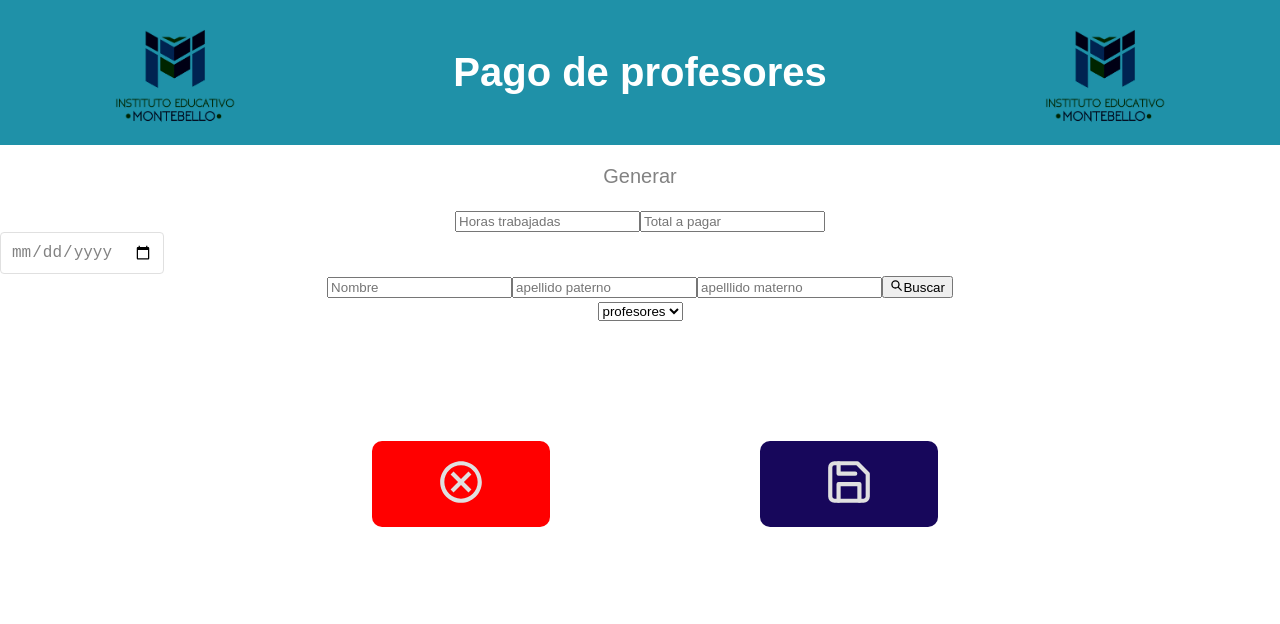
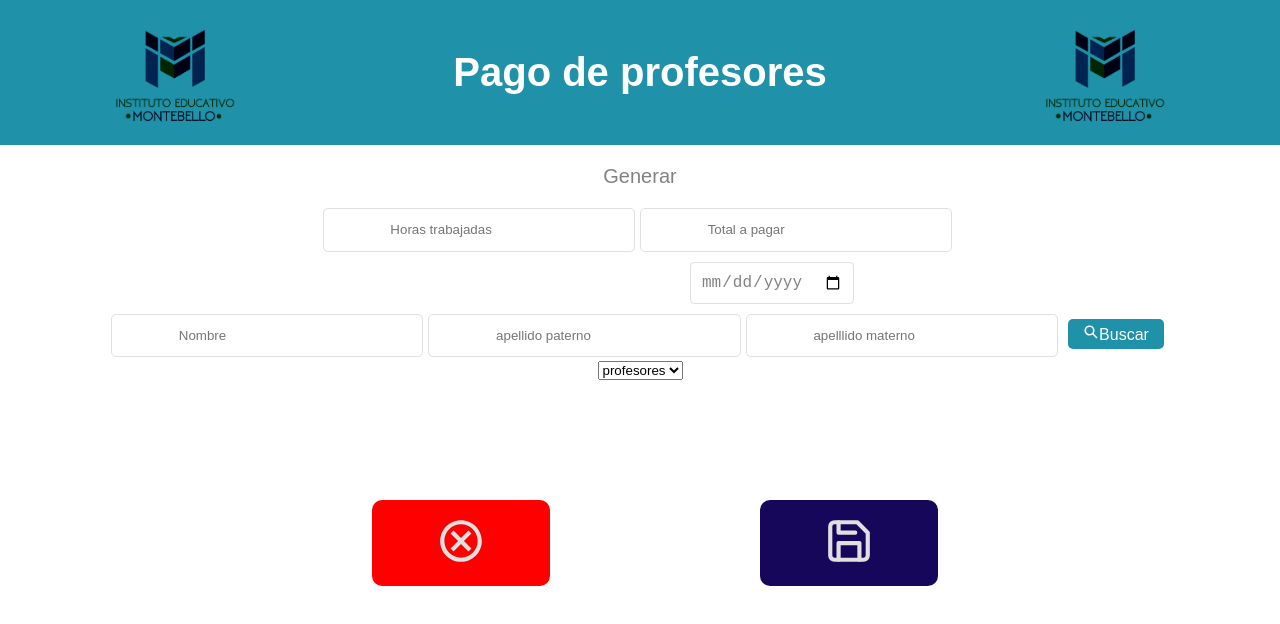
Before and after one commit to Adrian10-07/Proyecto-Integrador, a React (Vite) app in the folder moz-todo-react/: page /addPro in a window 1280 px wide. Shown: the top 624 px of the page. Built offline with nearby package versions, Linux system fonts and the light colour scheme.

Commit message:
vistas empleados

```diff
--- /dev/null
+++ b/moz-todo-react/src/componentes/PagosEmpleadoForm/addPagoPersonal/AddPagoPersonal.css
@@ -0,0 +1,49 @@
+#inputFecha{
+    font-family: monospace;
+    padding-inline-start: 1px;
+    cursor: default;
+    overflow: hidden;
+    padding: 10px;
+    position: relative;
+}
+#inputFecha{
+    left: 680px;
+    margin: 10px;
+}
+
+.pagoPersonal input{
+    margin-right: 5px;
+    border-radius: 5px;
+    border:  1px solid rgba(224, 224, 224, 1);
+    padding: 1em 5em;
+}
+
+.Buscar{
+    background-color: rgba(31, 145, 168, 1);
+    color: #ffffff;
+    border: none;
+    padding: 5px 15px;
+    border-radius: 5px;
+    font-size: 16px;
+    cursor: pointer;
+    margin: 5px;
+    transition: background-color 0.3s;
+}
+.calcular{
+    background-color: rgba(31, 145, 168, 1);
+    color: #ffffff;
+    border: none;
+    padding: 5px 15px;
+    border-radius: 5px;
+    font-size: 16px;
+    cursor: pointer;
+    margin: 5px;
+    transition: background-color 0.3s;
+}
+#inputIdPersonal{
+    border-radius: 5px;
+    border:  1px solid rgba(224, 224, 224, 1);
+    color: rgb(147, 143, 143);
+    margin-top: 10px;
+    padding: 1em 5em;
+}
--- a/moz-todo-react/src/componentes/PagosEmpleadoForm/addPagoPersonal/AddPagoPersonal.jsx
+++ b/moz-todo-react/src/componentes/PagosEmpleadoForm/addPagoPersonal/AddPagoPersonal.jsx
@@ -5,6 +5,7 @@ import { MdOutlineCancel } from 'react-icons/md';
 import Swal from 'sweetalert2';
 import { useNavigate } from 'react-router-dom';
 import { IoSearchSharp } from 'react-icons/io5';
+import './AddPagoPersonal.css'
 
 export default function AddPagoPersonal () {
     const [namePersonal, setNamePersonal] = useState([]);
@@ -208,7 +209,7 @@ export default function AddPagoPersonal () {
 
 
     return (
-        <div>
+        <div >
             <header className='header'>
                 <img src={Logo2} alt="Left" className='image-add-left' />
                 Pago de trámites
@@ -227,7 +228,7 @@ export default function AddPagoPersonal () {
                         <input type='text' placeholder='Nombre' id='inputPersonalName' maxLength={45}/>
                         <input type="text" placeholder='apellido paterno' id='inputPersonalApellidop' maxLength={45}/>
                         <input type="text" placeholder='apelllido materno' id='inputPersonalApellidom' maxLength={45}/>
-                        <button onClick={optionPersonal}>< IoSearchSharp />Buscar</button>
+                        <button className='Buscar' onClick={optionPersonal}>< IoSearchSharp />Buscar</button>
 
                     </div>
                     <div className='searchPersonal'>
@@ -240,7 +241,7 @@ export default function AddPagoPersonal () {
                     </div>
                     <div>
                         <h4>Calculando pago:</h4>
-                        <button onClick={calcularTotalAPagar}>Calcular</button>
+                        <button className='calcular' onClick={calcularTotalAPagar}>Calcular</button>
                         <p>{totalPago}</p>
                     </div>
                 </div>
--- /dev/null
+++ b/moz-todo-react/src/componentes/PagosEmpleadoForm/addPagoProfesor/AddPagoProfesor.css
@@ -0,0 +1,28 @@
+.box_profesor input{
+    margin-right: 5px;
+    border-radius: 5px;
+    border:  1px solid rgba(224, 224, 224, 1);
+    padding: 1em 5em;
+}
+.searchProfesor input{
+    margin-right: 5px;
+    border-radius: 5px;
+    border:  1px solid rgba(224, 224, 224, 1);
+    padding: 1em 5em;
+}
+
+.searchProfesor button{
+    background-color: rgba(31, 145, 168, 1);
+    color: #ffffff;
+    border: none;
+    padding: 5px 15px;
+    border-radius: 5px;
+    font-size: 16px;
+    cursor: pointer;
+    margin: 5px;
+    transition: background-color 0.3s;
+}
+
+.bucar1 :hover  {
+    background-color: blue;
+}
--- a/moz-todo-react/src/componentes/PagosEmpleadoForm/addPagoProfesor/AddPagoProfesor.jsx
+++ b/moz-todo-react/src/componentes/PagosEmpleadoForm/addPagoProfesor/AddPagoProfesor.jsx
@@ -5,6 +5,7 @@ import { MdOutlineCancel } from 'react-icons/md';
 import Swal from 'sweetalert2';
 import { useNavigate } from 'react-router-dom';
 import { IoSearchSharp } from 'react-icons/io5';
+import './AddPagoProfesor.css'
 
 export default function AddPagoProfesor () {
     const [nameProfesor, setNameProfesor] = useState([]);
@@ -149,7 +150,7 @@ export default function AddPagoProfesor () {
                         <input type='text' placeholder='Nombre' id='inputProfesorName' maxLength={45}/>
                         <input type="text" placeholder='apellido paterno' id='inputPersonalApellidop' maxLength={45}/>
                         <input type="text" placeholder='apelllido materno' id='inputPersonalApellidom' maxLength={45}/>
-                        <button onClick={optionProfesor}>< IoSearchSharp />Buscar</button>
+                        <button className='buscar1' onClick={optionProfesor}>< IoSearchSharp />Buscar</button>
 
                     </div>
                     <div className='searchProfesor'>
```
